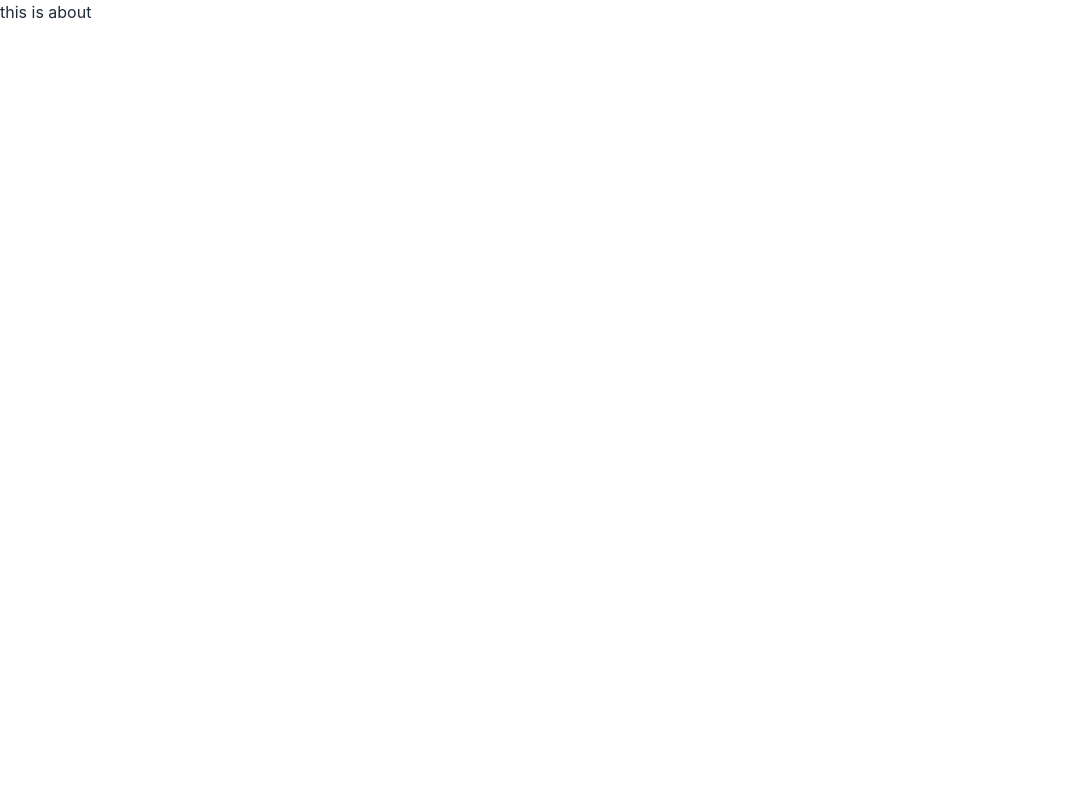
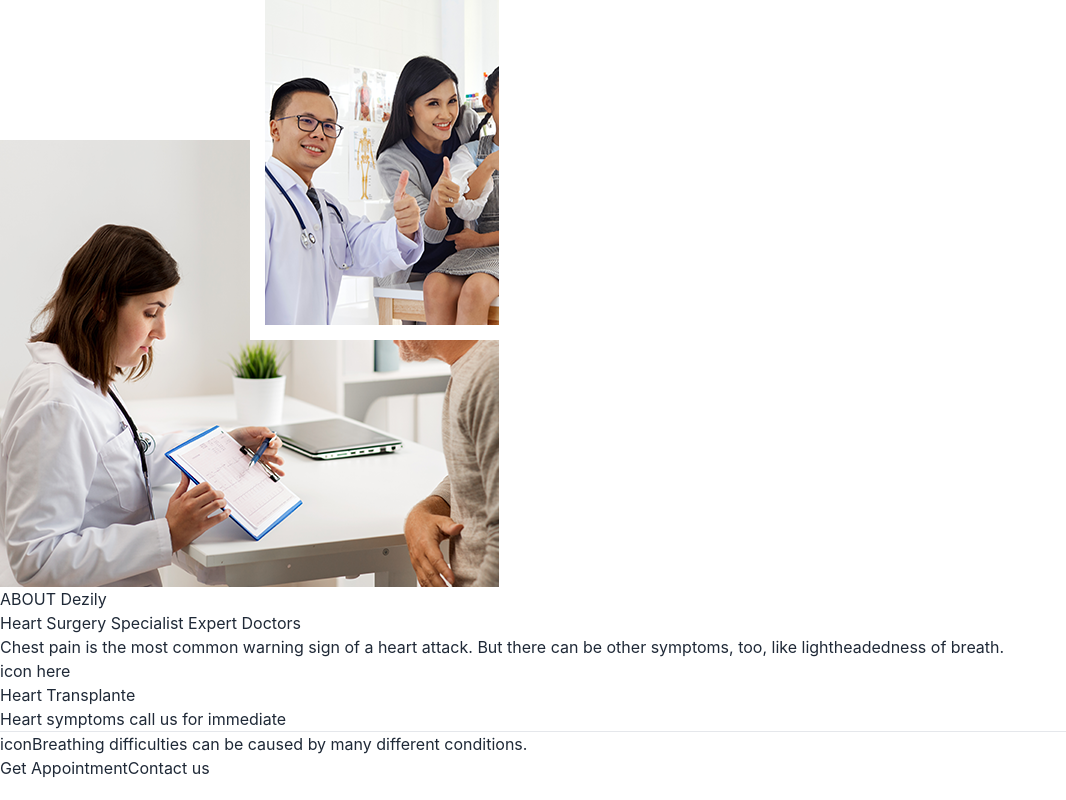
Before and after one commit to devnoman01/dezily, a React (Create React App) app: page / in a window 1280 px wide. Shown: the whole page, without its empty margins (0-1066 px from the left). Built offline with nearby package versions, Linux system fonts and the light colour scheme.

Commit message:
basic html structure completed

```diff
--- a/src/Components/About/About.js
+++ b/src/Components/About/About.js
@@ -1,10 +1,50 @@
 import React from 'react';
+import img from '../../images/about/about.png';
 
 const About = () => {
     return (
-        <div>
-            this is about
-        </div>
+        <section>
+            <div>
+                <figure>
+                    <img src={img} alt="about" />
+                </figure>
+            </div>
+            <div>
+                <p>ABOUT Dezily</p>
+                <h2>Heart Surgery Specialist Expert Doctors
+                </h2>
+                <p>Chest pain is the most common warning sign of a heart attack. But there can be other symptoms, too, like lightheadedness of breath.
+                </p>
+                <div>
+                    <div>
+                        <div>icon here</div>
+                        <div>
+                            <h4>Heart Transplante</h4>
+                            <p>Heart symptoms call us for immediate</p>
+                        </div>
+                    </div>
+
+                </div>
+                <hr />
+                <ul>
+                    <li>
+                        icon
+                        <span>Breathing difficulties can be caused by many different conditions.
+                        </span>
+                    </li>
+                </ul>
+
+                <div>
+                    <button>
+                        Get Appointment
+                    </button>
+                    <button>
+                        Contact us
+                    </button>
+
+                </div>
+            </div>
+        </section>
     );
 };
 
```
